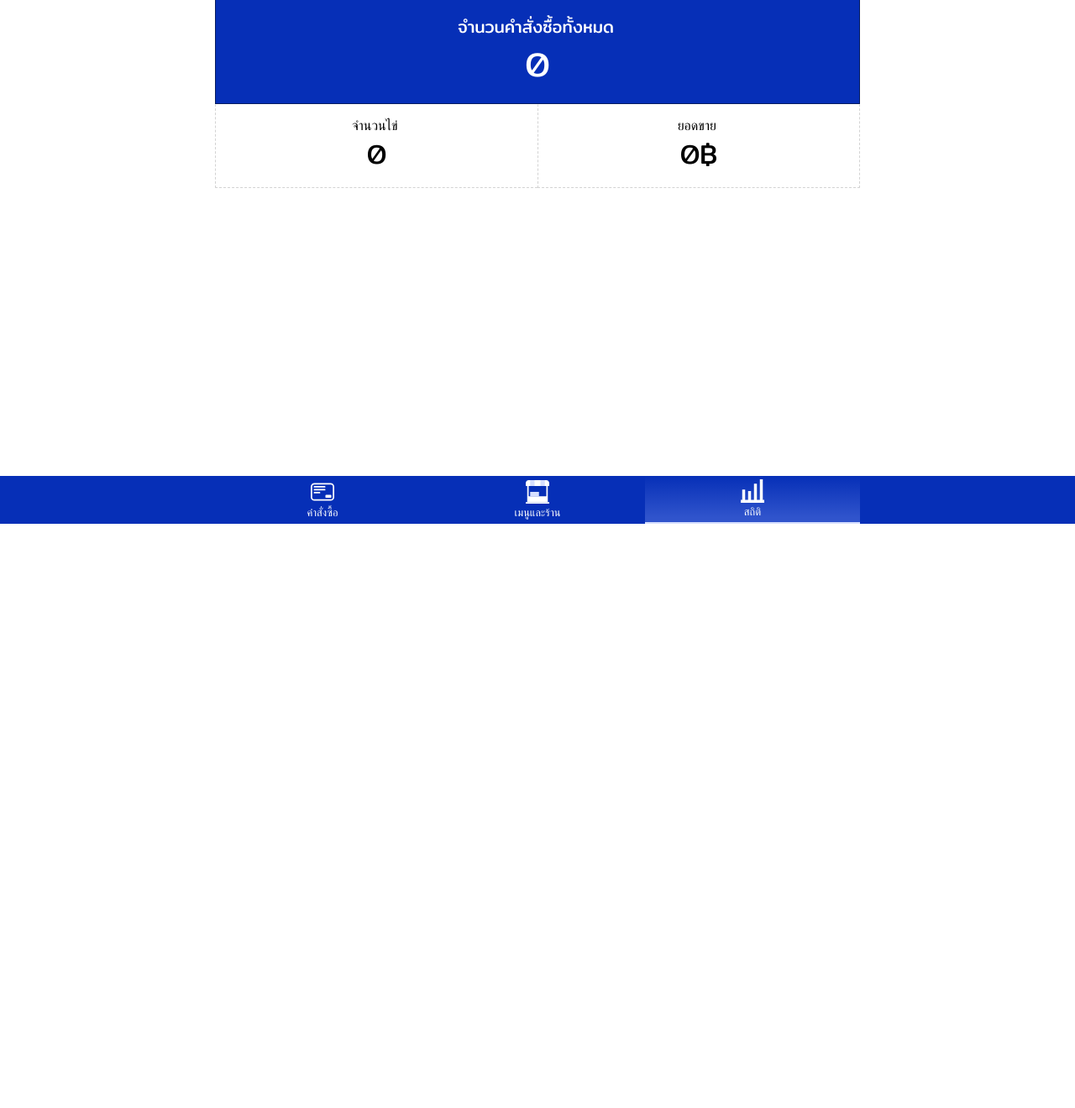
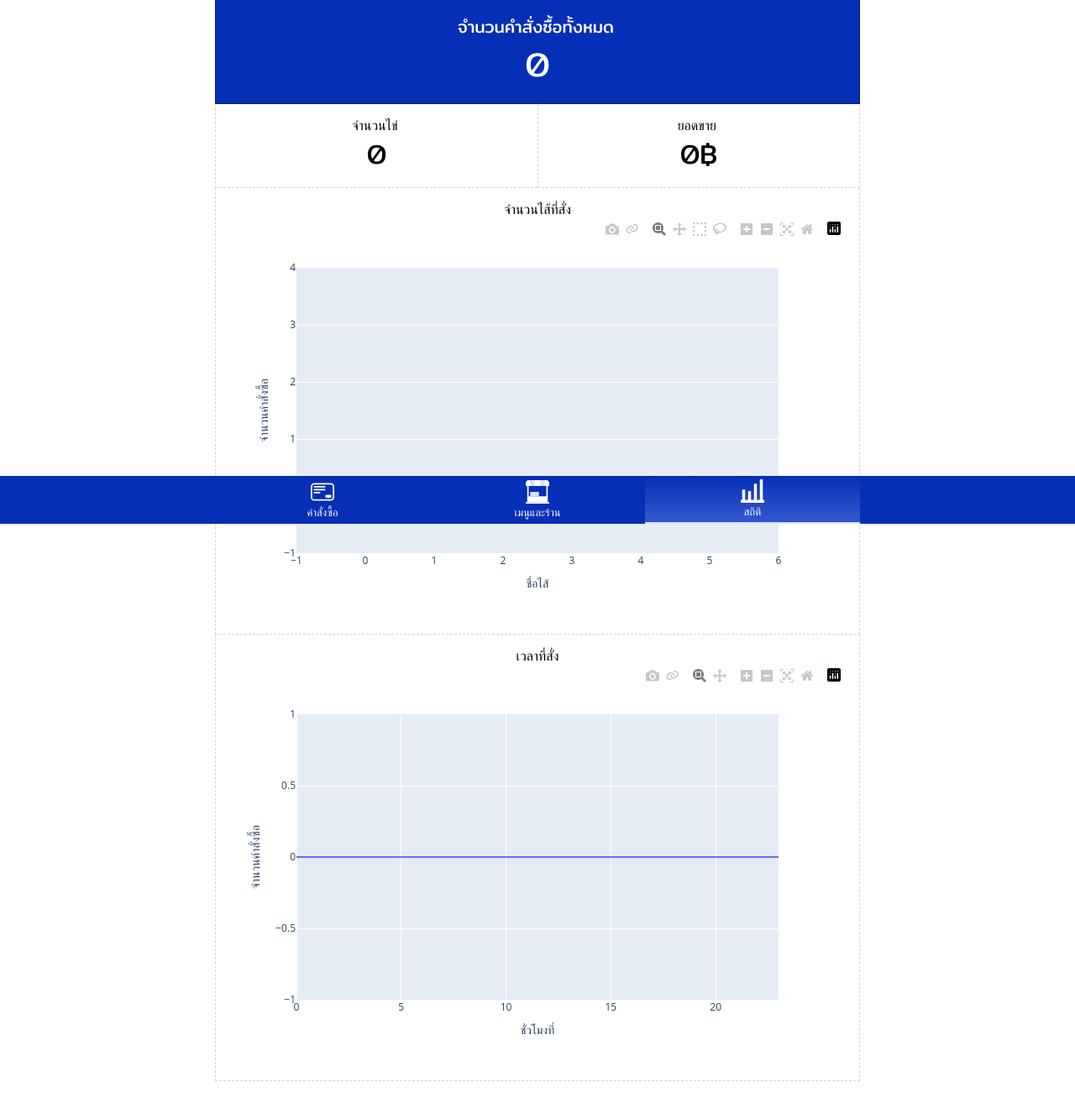
Before and after one commit to NaiNonTH/TheKaijeawProject, a Django app: page /restaurant/statistics in a window 1280 px wide. Shown: the part 176-1496 px from the top of the page at 84% size. Before the commit the page ends 800 px from the top, so only its background shows below. Run offline with Django 5.2, Linux system fonts and the light colour scheme; data that the repository does not hold is empty.

Commit message:
เพิ่มกราฟสวยๆ + แก้โค้ดกับ css นิดหน่อย

```diff
--- a/orders/static/restaurant/statistics.css
+++ b/orders/static/restaurant/statistics.css
@@ -63,11 +63,11 @@ input[type="date"] {
         grid-template-columns: repeat(2, 1fr);
     }
 
-    .stats-box > *:nth-child(2n) {
+    .stats-box > *:not(.span):nth-child(2n) {
         border-right: none;
     }
 
-    .order-count {
+    .span {
         grid-column: span 2;
     }
 }
--- a/orders/templates/restaurant/statistics.html
+++ b/orders/templates/restaurant/statistics.html
@@ -16,18 +16,26 @@
             <input type="date" name="date" id="date" value="{{ filter_date }}">
             <button type="submit">เรียกดู</button>
         </form>
-        <div class="stats-box">
-            <div class="order-count">
+        <div class="stats-box span">
+            <div class="order-count span">
                 <span>จำนวนคำสั่งซื้อทั้งหมด</span><span class="invisible">:</span>
-                <span class="value">{{ order_counts }}</span>
+                <span class="value">{{ order_count }}</span>
             </div>
             <div>
                 <span>จำนวนไข่</span><span class="invisible">:</span>
-                <span class="value">{{ egg_counts }}</span>
+                <span class="value">{{ egg_count }}</span>
             </div>
             <div>
                 <span>ยอดขาย</span><span class="invisible">:</span>
                 <span class="value">{{ grossing }}฿</span>
+            </div>
+            <div class="span">
+                <span>จำนวนไส้ที่สั่ง</span>
+                {{ fillings_graph|safe }}
+            </div>
+            <div class="span">
+                <span>เวลาที่สั่ง</span>
+                {{ order_time_graph|safe }}
             </div>
         </div>
     </main>
--- a/orders/views.py
+++ b/orders/views.py
@@ -2,12 +2,16 @@ from django.shortcuts import render
 from django.http import HttpRequest, HttpResponseRedirect
 
 from django.views.decorators.http import require_GET, require_POST
-from django.db.models.aggregates import Sum
+from django.db.models import Q
+from django.db.models.aggregates import Sum, Count
 
 from .models import Filling, Egg, Order, Restaurant, Validator
 from .utils import OrderBuilder
 
 from datetime import date
+
+import plotly.express as px
+import pandas as pd
 
 # Create your views here.
 
@@ -177,19 +181,50 @@ def statistics_page(request: HttpRequest):
 
     selected_orders = Order.objects.filter(date__date=filter_date)
 
-    order_counts = selected_orders.count()
-    egg_counts = \
-        0 if not selected_orders.exists() \
-            else selected_orders.aggregate(Sum("egg_amount__amount"))["egg_amount__amount__sum"]
-    grossing = \
-        0 if not selected_orders.exists() \
-            else selected_orders.aggregate(Sum("egg_amount__price"))["egg_amount__price__sum"]
+    order_count = selected_orders.count()
+
+    counts = selected_orders.aggregate(
+        egg_count=Sum("egg_amount__amount", default=0),
+        grossing=Sum("egg_amount__price", default=0)
+    )
+
+    fillings_title = [filling.title for filling in Filling.objects.all()]
+    fillings_count = []
+
+    for title in fillings_title:
+        fillings_count.append(
+            selected_orders.aggregate(title=Count("fillings__name", filter=Q(fillings__title=title)))["title"]
+        )
+
+    fillings_counts_df = pd.DataFrame({
+        "ชื่อไส้": fillings_title,
+        "จำนวนคำสั่งซื้อ": fillings_count
+    })
+
+    fillings_graph = px.bar(fillings_counts_df, x="ชื่อไส้", y="จำนวนคำสั่งซื้อ", height=480).to_html()
+
+    order_times = list(range(0, 24))
+    order_count_at_time = []
+
+    for hour in order_times:
+        order_count_at_time.append(
+            selected_orders.filter(date__hour=hour).count()
+        )
+
+    order_count_df = pd.DataFrame({
+        "ชั่วโมงที่": order_times,
+        "จำนวนคำสั่งซื้อ": order_count_at_time
+    })
+
+    order_time_graph = px.line(order_count_df, x="ชั่วโมงที่", y="จำนวนคำสั่งซื้อ", height=480).to_html()
 
     context = {
-        "order_counts": order_counts,
-        "egg_counts": egg_counts,
-        "grossing": grossing,
-        "filter_date": str(filter_date)
+        "order_count": order_count,
+        "egg_count": counts["egg_count"],
+        "grossing": counts["grossing"],
+        "filter_date": str(filter_date),
+        "fillings_graph": fillings_graph,
+        "order_time_graph": order_time_graph
     }
 
     return render(request, "restaurant/statistics.html", context)
```
